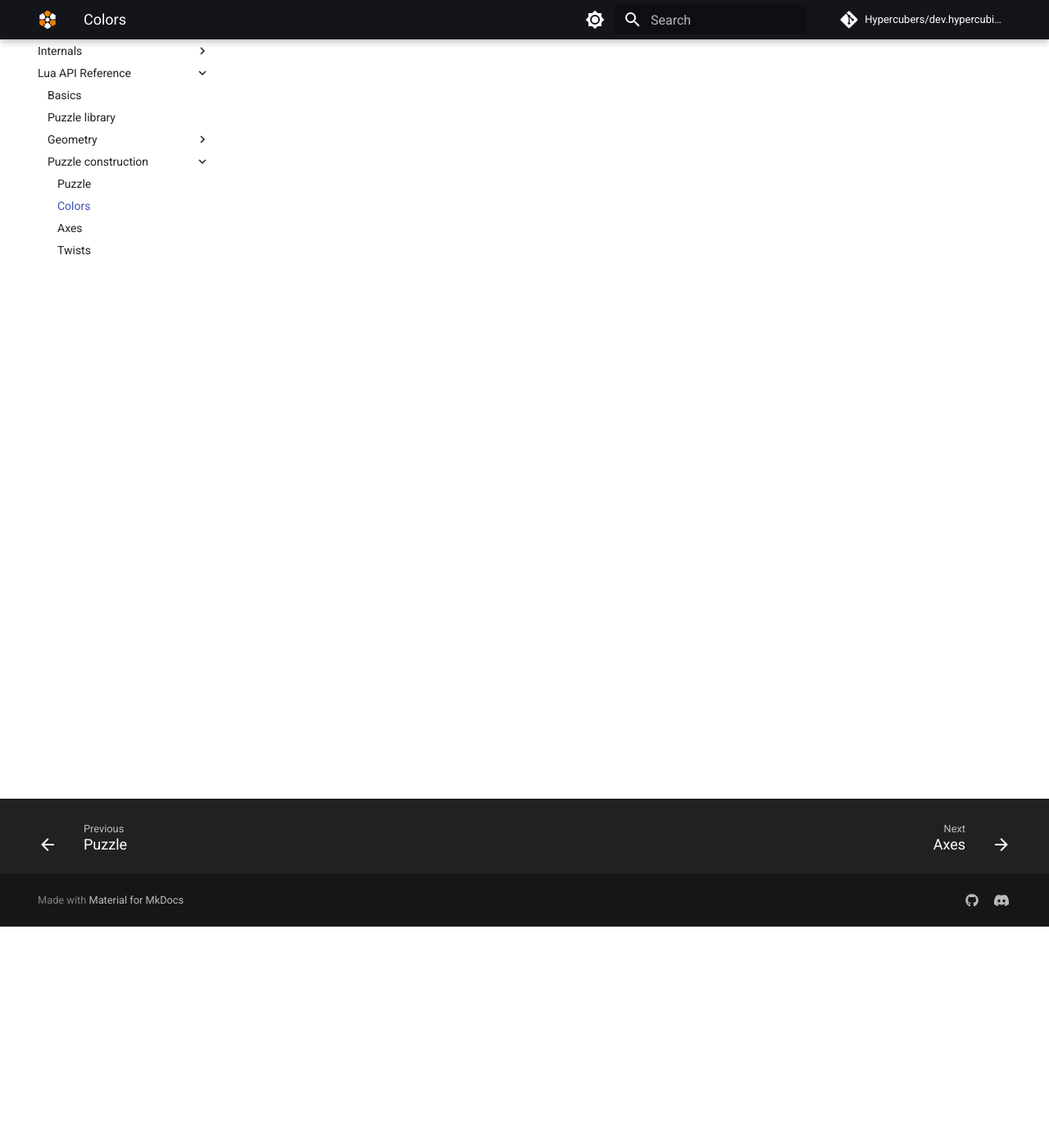
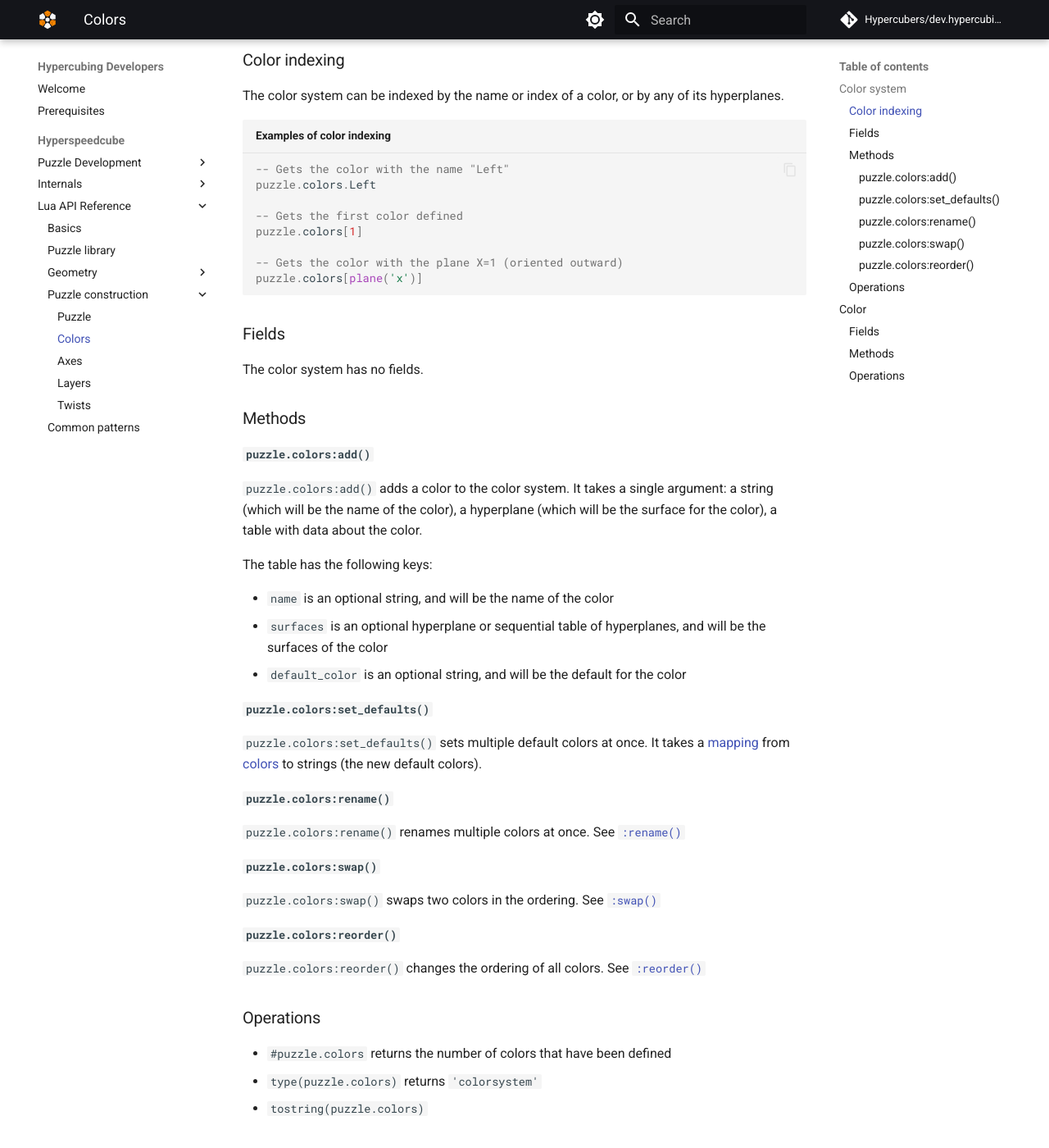
Before and after one commit to Hypercubers/dev.hypercubing.xyz, an MkDocs documentation site: the page built from docs/hsc/lua/puzzle-construction/colors.md, in a window 1280 px wide and 1400 px high, scrolled down 270 px. Shown: the whole window at 82% size. Built offline with MkDocs 1.6.1 and Material for MkDocs 9.7.7, drawn with Linux system fonts in a browser that asks for light colours; comment, search, counter and statistics services are not loaded; some of the changed text lies outside the part shown.

Commit message:
Document puzzle and colors

````diff
--- a/docs/hsc/lua/puzzle-construction/colors.md
+++ b/docs/hsc/lua/puzzle-construction/colors.md
@@ -1 +1,94 @@
 # Colors
+
+## Color system
+
+A **color system** is an ordered list of [sticker colors](#color).
+
+### Color indexing
+
+The color system can be indexed by the name or index of a color, or by any of its hyperplanes.
+
+```lua title="Examples of color indexing"
+-- Gets the color with the name "Left"
+puzzle.colors.Left
+
+-- Gets the first color defined
+puzzle.colors[1]
+
+-- Gets the color with the plane X=1 (oriented outward)
+puzzle.colors[plane('x')]
+```
+
+### Fields
+
+The color system has no fields.
+
+### Methods
+
+#### `puzzle.colors:add()`
+
+`puzzle.colors:add()` adds a color to the color system. It takes a single argument: a string (which will be the name of the color), a hyperplane (which will be the surface for the color), a table with data about the color.
+
+The table has the following keys:
+
+- `name` is an optional string, and will be the name of the color
+- `surfaces` is an optional hyperplane or sequential table of hyperplanes, and will be the surfaces of the color
+- `default_color` is an optional string, and will be the default for the color
+
+#### `puzzle.colors:set_defaults()`
+
+`puzzle.colors:set_defaults()` sets multiple default colors at once. It takes a [mapping](../common.md#mappings) from [colors](#color) to strings (the new default colors).
+
+#### `puzzle.colors:rename()`
+
+`puzzle.colors:rename()` renames multiple colors at once. See [`:rename()`](../common.md#rename)
+
+#### `puzzle.colors:swap()`
+
+`puzzle.colors:swap()` swaps two colors in the ordering. See [`:swap()`](../common.md#swap)
+
+#### `puzzle.colors:reorder()`
+
+`puzzle.colors:reorder()` changes the ordering of all colors. See [`:reorder()`](../common.md#reorder)
+
+### Operations
+
+- `#puzzle.colors` returns the number of colors that have been defined
+- `type(puzzle.colors)` returns `'colorsystem'`
+- `tostring(puzzle.colors)`
+
+## Color
+
+A **color** is a color that can be assigned to a sticker. Each color has a list of "surfaces," which are hyperplanes where stickers typically have that color (although they are not required to).
+
+When required as input to a function, a color may be specified as a color object, a color index (integer), or a color name (string).
+
+Each color has a **default color**, which is a string used to look up the user's preferences for a color. For example, the default color may be `'red'`, which would default to the user's prefered color named `red`.
+
+### Fields
+
+Colors have the following fields:
+
+- `.name` is the string name of the color
+- `.index` is the integer index of the color in the color system
+- `.surfaces` is a sequential table containing all
+- `.default_color` is the string used to look up the default value for the color
+
+Some fields can be written to:
+
+- Writing a new string to `.name` renames the color
+- Writing to `.index` reorders the color to that index, shifting the colors in between
+- Writing a new string to `.default_color` changes the default color
+
+All other fields are read-only.
+
+### Methods
+
+Colors have no methods.
+
+### Operations
+
+- `type(color)` returns `'color'`
+- `tostring(color)`
+
+[mapping]: ../common.md#mappings
--- a/mkdocs.yml
+++ b/mkdocs.yml
@@ -101,7 +101,9 @@
         - hsc/lua/puzzle-construction/puzzle.md
         - hsc/lua/puzzle-construction/colors.md
         - hsc/lua/puzzle-construction/axes.md
+        - hsc/lua/puzzle-construction/layers.md
         - hsc/lua/puzzle-construction/twists.md
+      - hsc/lua/common.md
 extra_javascript:
   - javascripts/mathjax.js
   - https://polyfill.io/v3/polyfill.min.js?features=es6
````
Also changed, not shown: docs/hsc/lua/common.md (added, +49 -0 lines), docs/hsc/lua/puzzle-construction/layers.md (added, +1 -0 lines), docs/hsc/lua/puzzle-construction/puzzle.md (+42 -18 lines).
